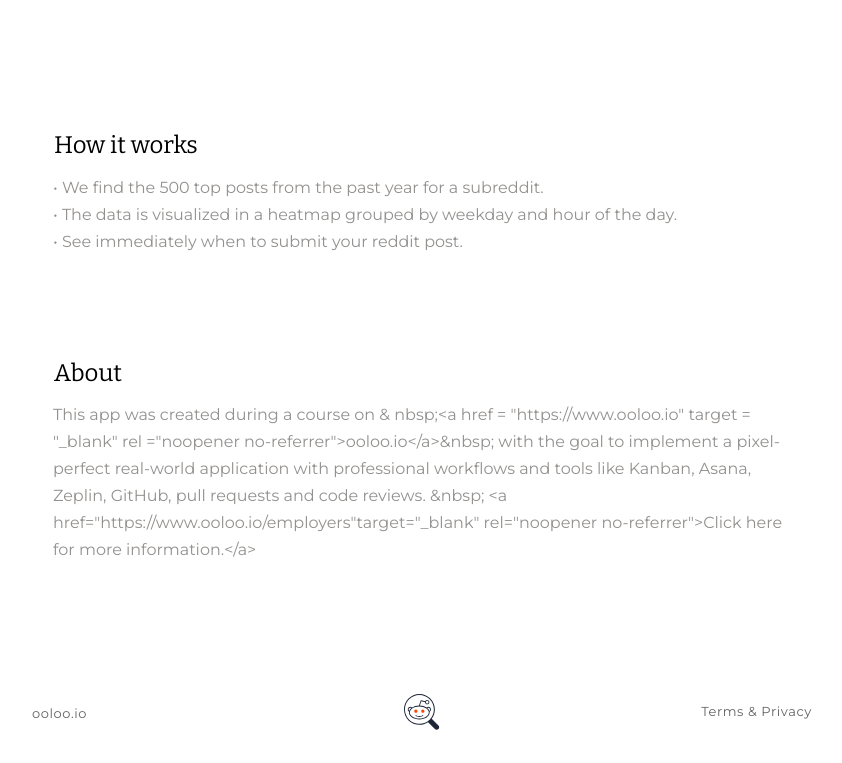
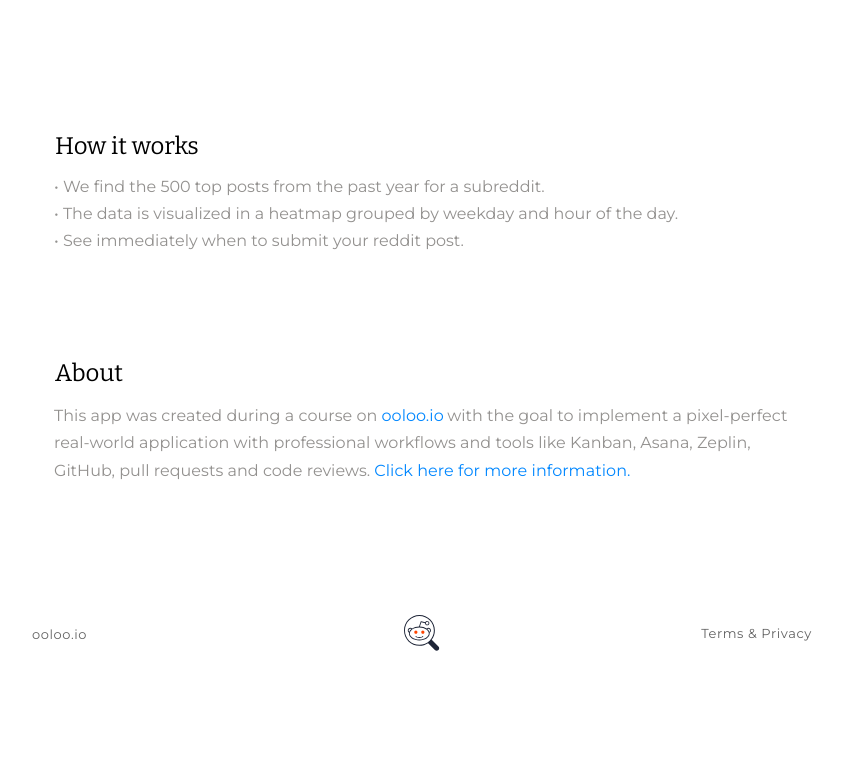
Before and after one commit to ooloo-io/reddit-timer-rotegras, a React (Create React App) app: page / in a window 1280 px wide. Shown: the part 732-1495 px from the top of the page, without its empty margins (218-1060 px from the left). After the commit the page ends 1417 px from the top, so only its background shows below. Built offline with nearby package versions, Linux system fonts and the light colour scheme.

Commit message:
rebuild component + fix styles

```diff
--- a/src/components/HeatMap/HeatMap.js
+++ b/src/components/HeatMap/HeatMap.js
@@ -7,7 +7,6 @@ import config from '../../config';
 
 const StyledTable = Styled.div`
   margin-bottom: 45px;
-  // to be modified;
 `;
 
 const StyledImg = Styled.img`
--- a/src/components/Info.js
+++ b/src/components/Info.js
@@ -3,10 +3,11 @@ import PropTypes from 'prop-types';
 import Styled from 'styled-components';
 
 const StyledInfo = Styled.section`
-  width: 738px;
-  margin: 55px auto 20px;
-  padding-right: 0p;
+  width: 758px;
+  margin: 55px auto 19px;
+  padding: 0 0 0 10px;
   text-align: left;
+  border: 1px solid transparent;
 
   &:last-child {
     margin-bottom: 100px;
@@ -17,30 +18,22 @@ const StyledTitle = Styled.h3`
   color: ${({ theme }) => theme.colors.black};
   font-size: ${({ theme }) => theme.textsize.medium};
   font-weight: 400;
-  margin-bottom: 14px;
-  margin: 30px auto 14px 1px;
-`;
-
-const StyledText = Styled.p`
-  line-height: 1.69;
-  margin: 0;
+  margin: 30px auto 12px 1px;
 `;
 
 
-export default function Info({ title, text }) {
+export default function Info({ title, children }) {
   return (
     <StyledInfo>
       <StyledTitle>
         {title}
       </StyledTitle>
-
-      {text.map((item) => <StyledText>{item}</StyledText>)}
-
+      {children}
     </StyledInfo>
   );
 }
 
 Info.propTypes = {
   title: PropTypes.string.isRequired,
-  text: PropTypes.arrayOf(PropTypes.string).isRequired,
+  children: PropTypes.node.isRequired,
 };
--- a/src/pages/Home.js
+++ b/src/pages/Home.js
@@ -20,30 +20,35 @@ const StyledSubline = Styled.p`
   margin: 10.5px auto 45px;
 `;
 
+const StyledText = Styled.div`
+  line-height: 1.69;
+  margin: 0;
+`;
 
-const infoContent = [
-  {
-    title: 'How it works',
-    text: [
-      '• We find the 500 top posts from the past year for a subreddit.',
-      '• The data is visualized in a heatmap grouped by weekday and hour of the day.',
-      '• See immediately when to submit your reddit post.',
-    ],
-  },
-  {
-    title: 'About',
-    text: [
-      'This app was created during a course on & nbsp;'
-      + '<a href = "https://www.ooloo.io" target = "_blank" rel ="noopener no-referrer">'
-      + 'ooloo.io</a>&nbsp; with the goal to implement '
-      + 'a pixel-perfect real-world application with professional '
-      + 'workflows and tools like Kanban, Asana, Zeplin, GitHub, pull '
-      + 'requests and code reviews. &nbsp; '
-      + '<a href="https://www.ooloo.io/employers"target="_blank" rel="noopener no-referrer">'
-      + 'Click here for more information.</a>',
-    ],
-  },
-];
+const StyledP = Styled.p`
+  margin: 0;
+`;
+
+const StyledP2 = Styled.p`
+  margin: 0;
+  line-height: 1.70;
+  letter-spacing: 0.03px;
+
+  &:first-child {
+    margin-top: 15px;
+  }
+`;
+
+const StyledA = Styled.a`
+  letter-spacing: -.1px
+  margin-left: -.5px;
+  margin-right: -5px;
+`;
+
+const StyledA2 = Styled.a`
+  letter-spacing: .06px;
+  margin-left: 4px;
+`;
 
 export default function Home() {
   return (
@@ -66,15 +71,40 @@ export default function Home() {
 
       <HeatMap />
 
-      <Info
-        title={infoContent[0].title}
-        text={infoContent[0].text}
-      />
+      <Info title="How it works">
+        <StyledText>
+          <StyledP>
+            • We find the 500 top posts from the past year for a subreddit.
+          </StyledP>
+          <StyledP>
+            • The data is visualized in a heatmap grouped by weekday and hour of the day.
+          </StyledP>
+          <StyledP>
+            • See immediately when to submit your reddit post.
+          </StyledP>
+        </StyledText>
+      </Info>
 
-      <Info
-        title={infoContent[1].title}
-        text={infoContent[1].text}
-      />
+      <Info title="About">
+        <StyledText>
+          <StyledP2>
+            This app was created during a course on&nbsp;
+            <StyledA href="https://www.ooloo.io">
+              ooloo.io
+            </StyledA>
+            &nbsp; with the goal to implement a pixel-perfect
+          </StyledP2>
+          <StyledP2>
+            real-world application with professional workflows and tools like Kanban, Asana, Zeplin,
+          </StyledP2>
+          <StyledP2>
+            GitHub, pull requests and code reviews.
+            <StyledA2 href="https://www.ooloo.io">
+              Click here for more information.
+            </StyledA2>
+          </StyledP2>
+        </StyledText>
+      </Info>
     </Page>
   );
 }
```
